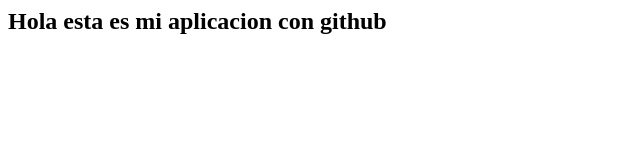
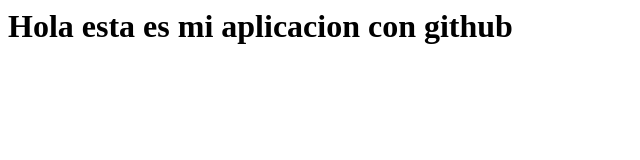
Before and after one commit to johnchinome/Html5Bucaramanga, a plain HTML site: page index.html in a window 1280 px wide. Shown: the whole page, without its empty margins (0-640 px from the left). Drawn offline with Linux system fonts and the light colour scheme.

Commit message:
Revert "Cambie la etiqueta porq es mejor"
This reverts commit 400871a7ceb7a1160634e55395dd82919dcd350d.

```diff
--- a/index.html
+++ b/index.html
@@ -3,6 +3,6 @@
 	<title></title>
 </head>
 <body>
-<h2>Hola esta es mi aplicacion con github</h2>
+<h1>Hola esta es mi aplicacion con github</h1>
 </body>
 </html>
```
